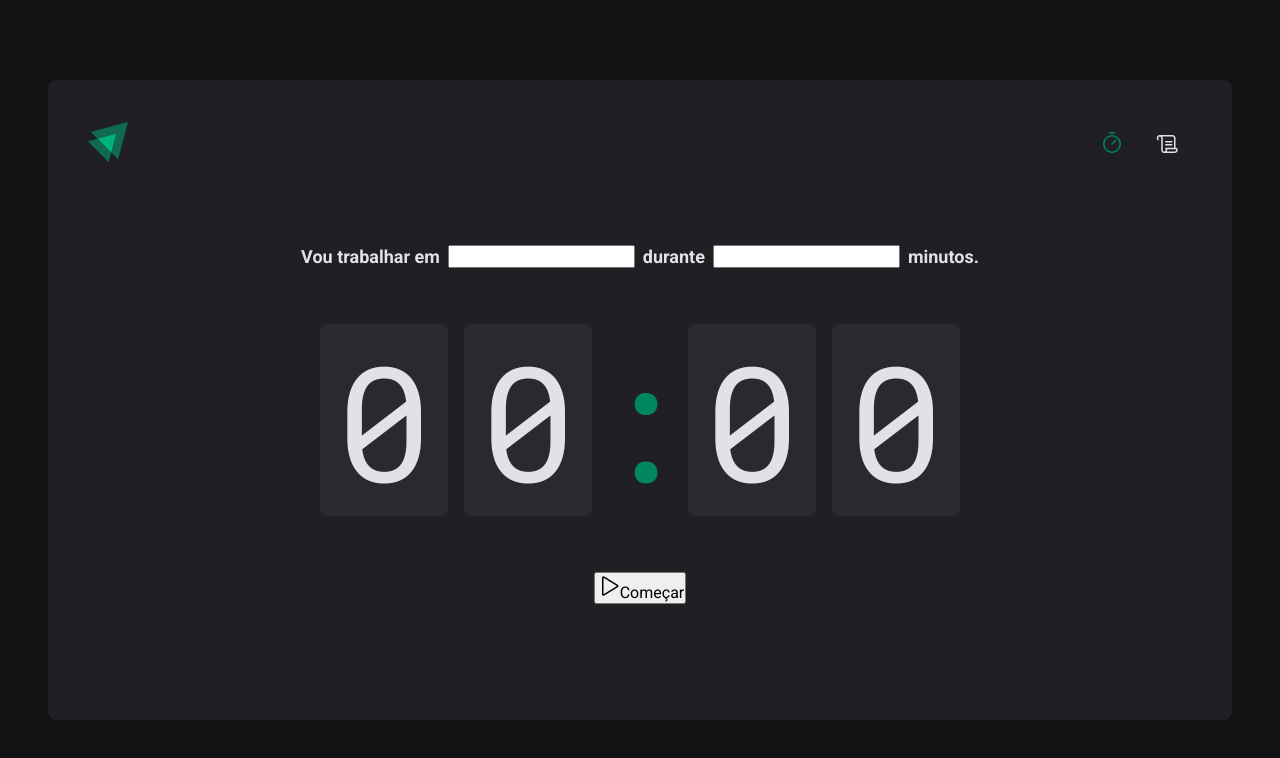
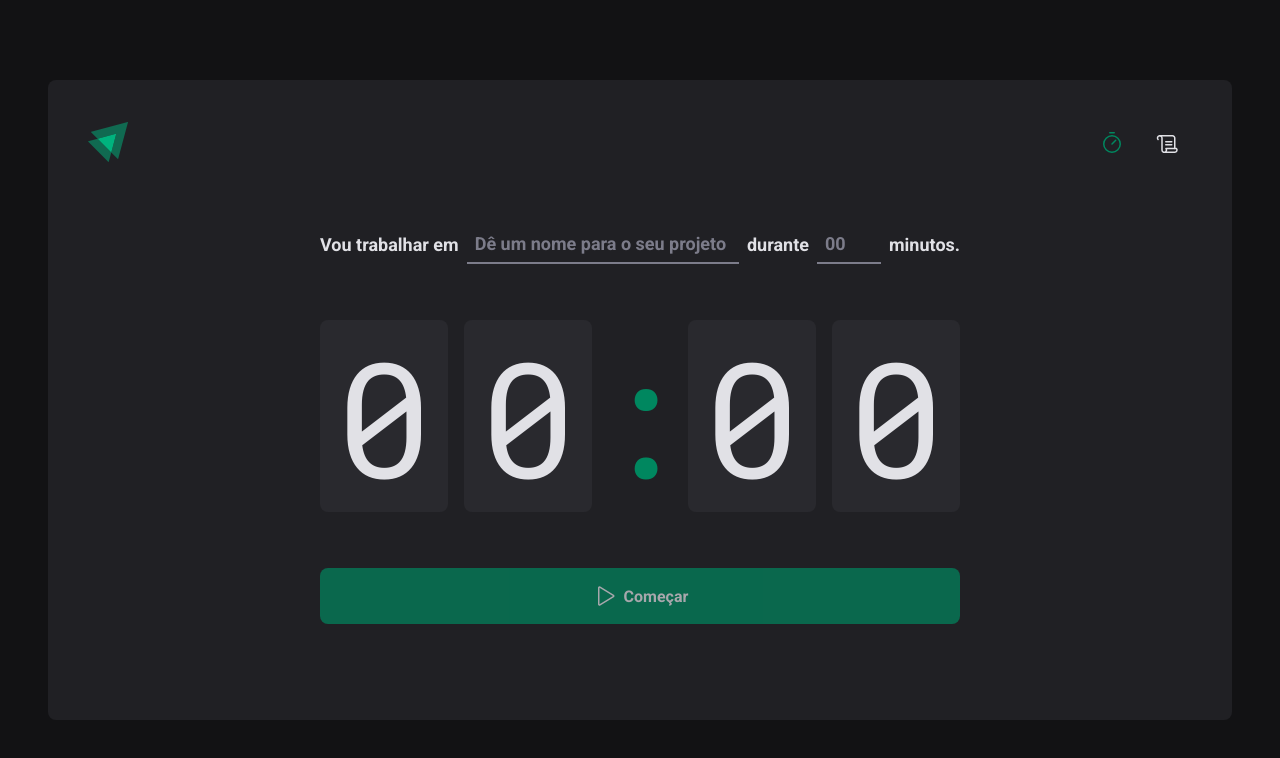
Before and after one commit to thaisgoulartf/pomodoro-react, a React (Vite) app: page / in a window 1280 px wide. Shown: the top 758 px of the page. Built offline with nearby package versions, Linux system fonts and the light colour scheme.

Commit message:
finalizacao da Home

```diff
--- a/src/pages/Home/index.tsx
+++ b/src/pages/Home/index.tsx
@@ -1,21 +1,33 @@
 import { Play } from 'phosphor-react'
+
 import {
   CountdownContainer,
   FormContainer,
   HomeContainer,
+  MinutesAmountInput,
   Separator,
+  StartCountdownButton,
+  TaskInput,
 } from './styles'
+
 export function Home() {
   return (
     <HomeContainer>
       <form>
         <FormContainer>
           <label htmlFor="task">Vou trabalhar em</label>
-          <input id="task" />
+          <TaskInput id="task" placeholder="Dê um nome para o seu projeto" />
+
           <label htmlFor="minutesAmount">durante</label>
-          <input type="number" id="minutesAmount" />
+          <MinutesAmountInput
+            type="number"
+            id="minutesAmount"
+            placeholder="00"
+          />
+
           <span>minutos.</span>
         </FormContainer>
+
         <CountdownContainer>
           <span>0</span>
           <span>0</span>
@@ -23,10 +35,11 @@
           <span>0</span>
           <span>0</span>
         </CountdownContainer>
-        <button type="submit">
+
+        <StartCountdownButton disabled type="submit">
           <Play size={24} />
           Começar
-        </button>
+        </StartCountdownButton>
       </form>
     </HomeContainer>
   )
--- a/src/pages/Home/styles.ts
+++ b/src/pages/Home/styles.ts
@@ -1,10 +1,13 @@
 import styled from 'styled-components'
+
 export const HomeContainer = styled.main`
   flex: 1;
+
   display: flex;
   flex-direction: column;
   align-items: center;
   justify-content: center;
+
   form {
     display: flex;
     flex-direction: column;
@@ -12,6 +15,7 @@
     gap: 3.5rem;
   }
 `
+
 export const FormContainer = styled.div`
   width: 100%;
   display: flex;
@@ -23,13 +27,44 @@
   font-weight: bold;
   flex-wrap: wrap;
 `
+
+const BaseInput = styled.input`
+  background: transparent;
+  height: 2.5rem;
+  border: 0;
+  border-bottom: 2px solid ${(props) => props.theme['gray-500']};
+  font-weight: bold;
+  font-size: 1.125rem;
+  padding: 0 0.5rem;
+  color: ${(props) => props.theme['gray-100']};
+
+  &:focus {
+    box-shadow: none;
+    border-color: ${(props) => props.theme['green-500']};
+  }
+
+  &::placeholder {
+    color: ${(props) => props.theme['gray-500']};
+  }
+`
+
+export const TaskInput = styled(BaseInput)`
+  flex: 1;
+`
+
+export const MinutesAmountInput = styled(BaseInput)`
+  width: 4rem;
+`
+
 export const CountdownContainer = styled.div`
   font-family: 'Roboto Mono', monospace;
   font-size: 10rem;
   line-height: 8rem;
   color: ${(props) => props.theme['gray-100']};
+
   display: flex;
   gap: 1rem;
+
   span {
     background: ${(props) => props.theme['gray-700']};
     padding: 2rem 1rem;
@@ -39,8 +74,37 @@
 export const Separator = styled.div`
   padding: 2rem 0;
   color: ${(props) => props.theme['green-500']};
+
   width: 4rem;
   overflow: hidden;
   display: flex;
   justify-content: center;
 `
+
+export const StartCountdownButton = styled.button`
+  width: 100%;
+  border: 0;
+  padding: 1rem;
+  border-radius: 8px;
+
+  display: flex;
+  align-items: center;
+  justify-content: center;
+
+  gap: 0.5rem;
+  font-weight: bold;
+
+  cursor: pointer;
+
+  background: ${(props) => props.theme['green-500']};
+  color: ${(props) => props.theme['gray-100']};
+
+  &:disabled {
+    opacity: 0.7;
+    cursor: not-allowed;
+  }
+
+  &:not(:disabled):hover {
+    background: ${(props) => props.theme['green-700']};
+  }
+`
```
